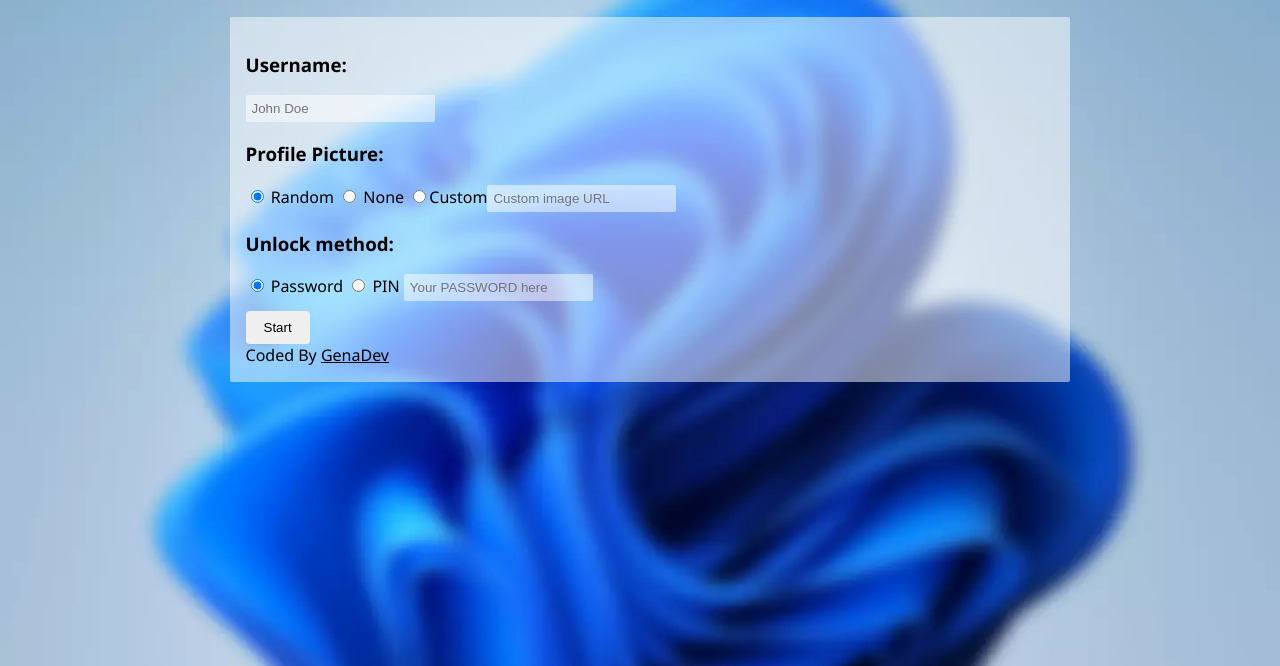
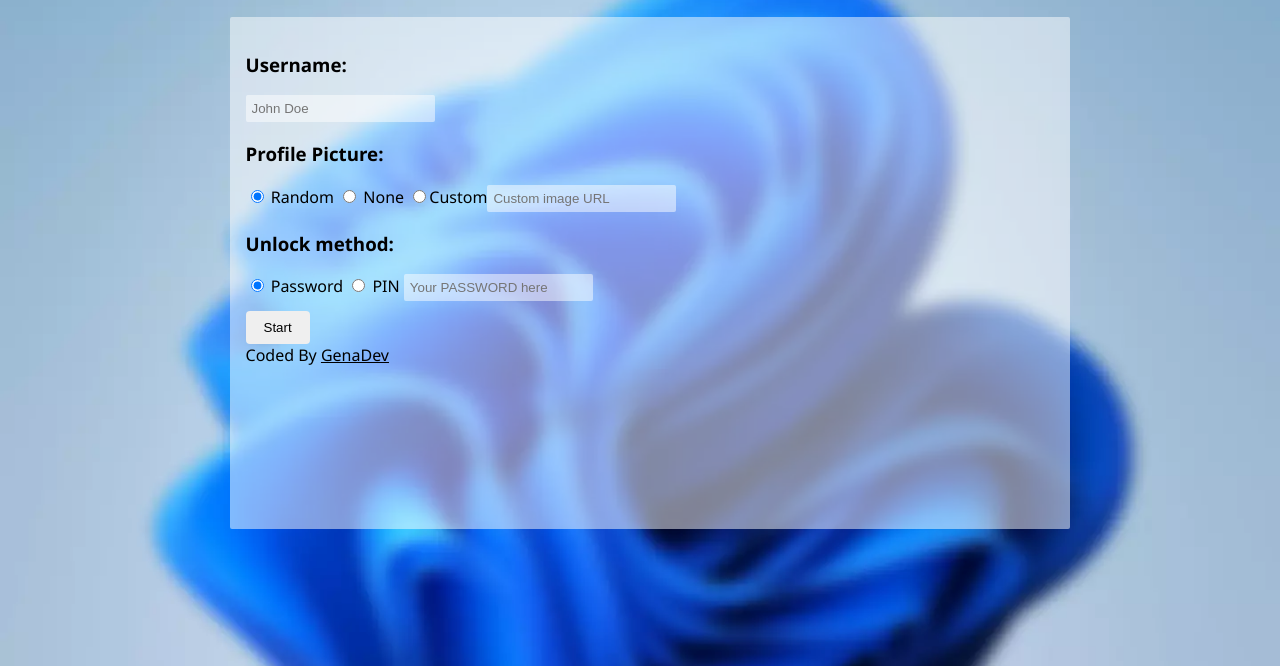
Before and after one commit to GenaAaaj/Windows-11-Clone-GenaDev, a plain HTML site: page lockscreen/index.html in a window 1280 px wide. Shown: the part 150-816 px from the top of the page. Drawn offline with Linux system fonts and the light colour scheme; files that its build step writes are made by us from their sources; files whose address does not match are found by name.

Commit message:
Actualizar index.css

```diff
--- a/lockscreen/assets/css/index.css
+++ b/lockscreen/assets/css/index.css
@@ -14,6 +14,8 @@ body{
 .wrapper {
   overflow: hidden;
   position: relative;
+  width: 100%;
+  height: 100%
 }
 .optcontainer,input{
     background:rgb(255,255,255,.5)
```
